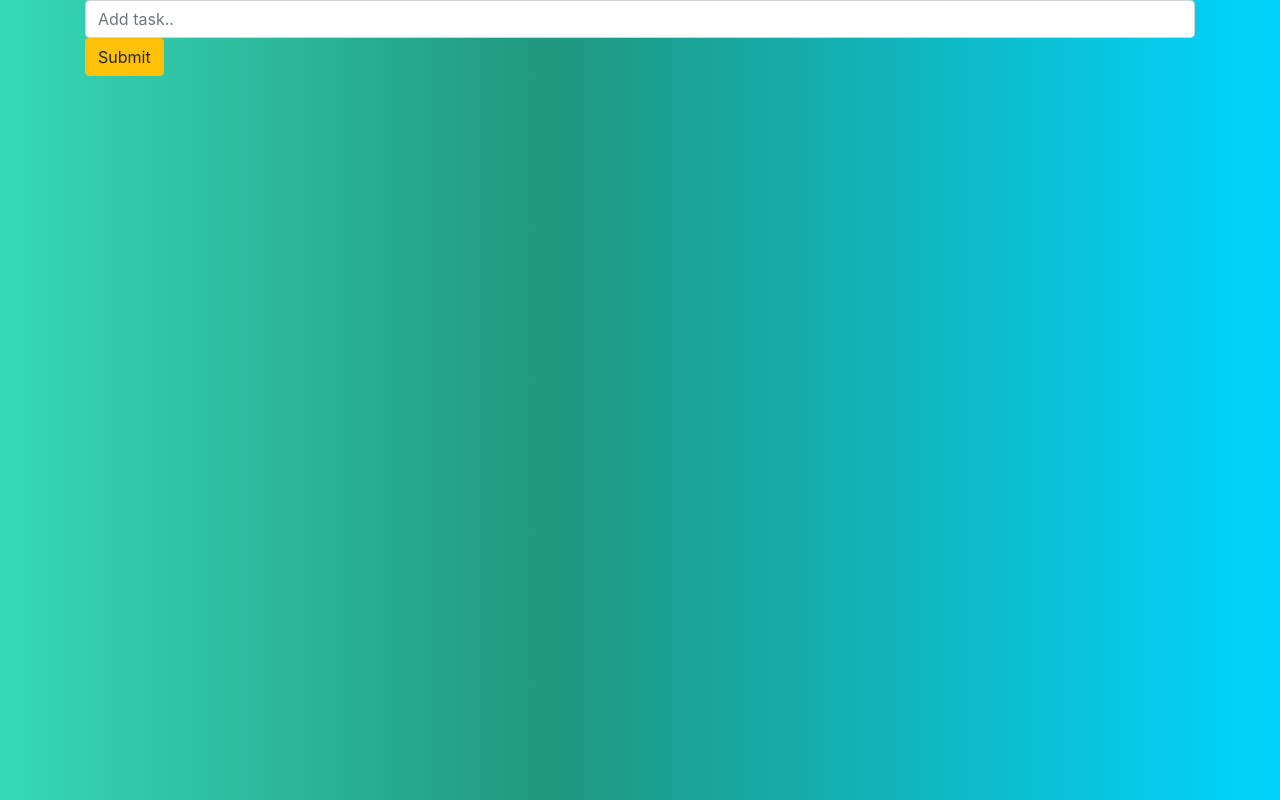
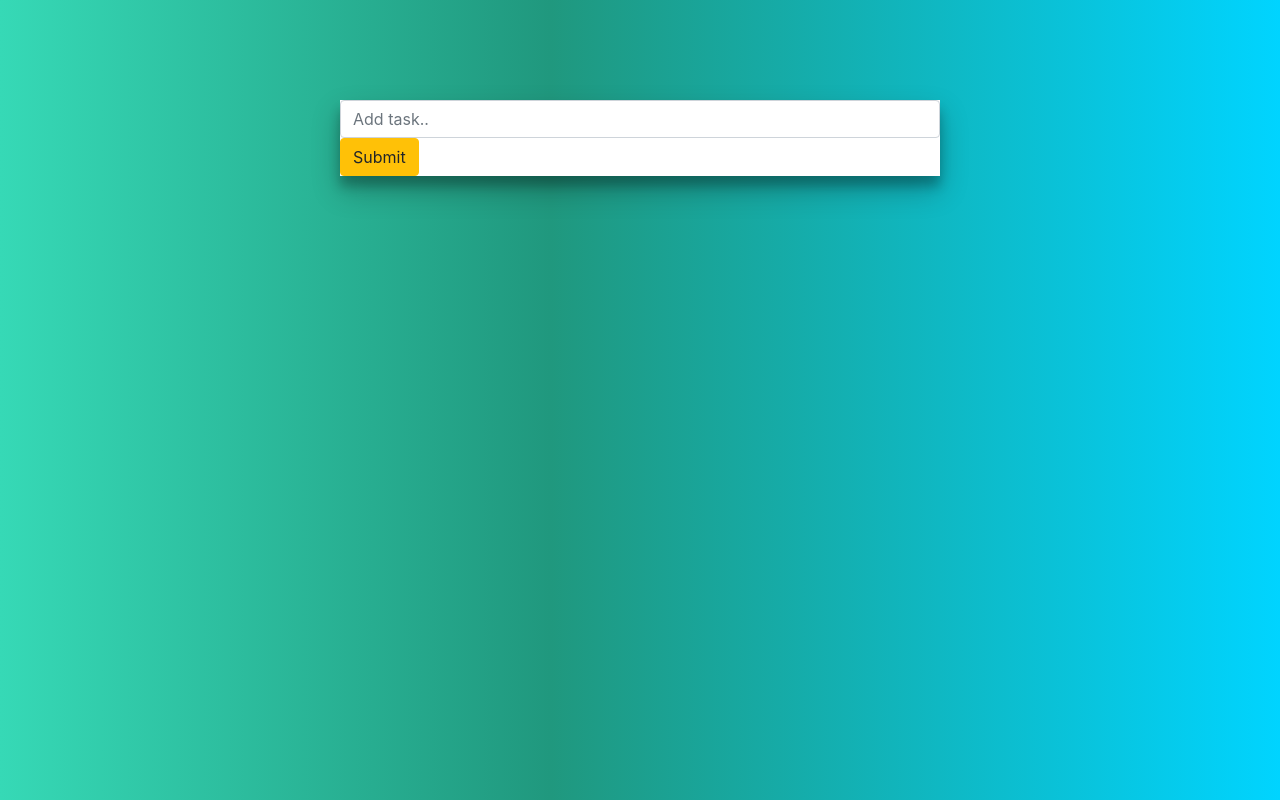
Before and after one commit to salsabiladnan/todo-django-react, a React (Create React App) app in the folder frontend/: page / in a window 1280 px wide. Built offline with nearby package versions, Linux system fonts and the light colour scheme.

Commit message:
add task container style

```diff
--- a/frontend/src/App.css
+++ b/frontend/src/App.css
@@ -6,3 +6,16 @@ body {
 h1, h2, h3, h4, h5, p, span, strike{
     font-family: 'Montserrat', sans-serif;
 }
+
+#task-container{
+    max-width: 600px;
+    margin: 0 auto;
+    box-shadow: 0 14px 28px rgba(0,0,0,0.25), 0 10px 10px rgba(0,0,0,0.22);
+    background-color: #fff;
+
+    margin-top: 100px;
+    margin-bottom: 100px;
+
+    justify-content: space-around;
+    align-items: flex-start;
+}
```
Also changed, not shown: 1 other file (tests, documents, lock files or other folders).
